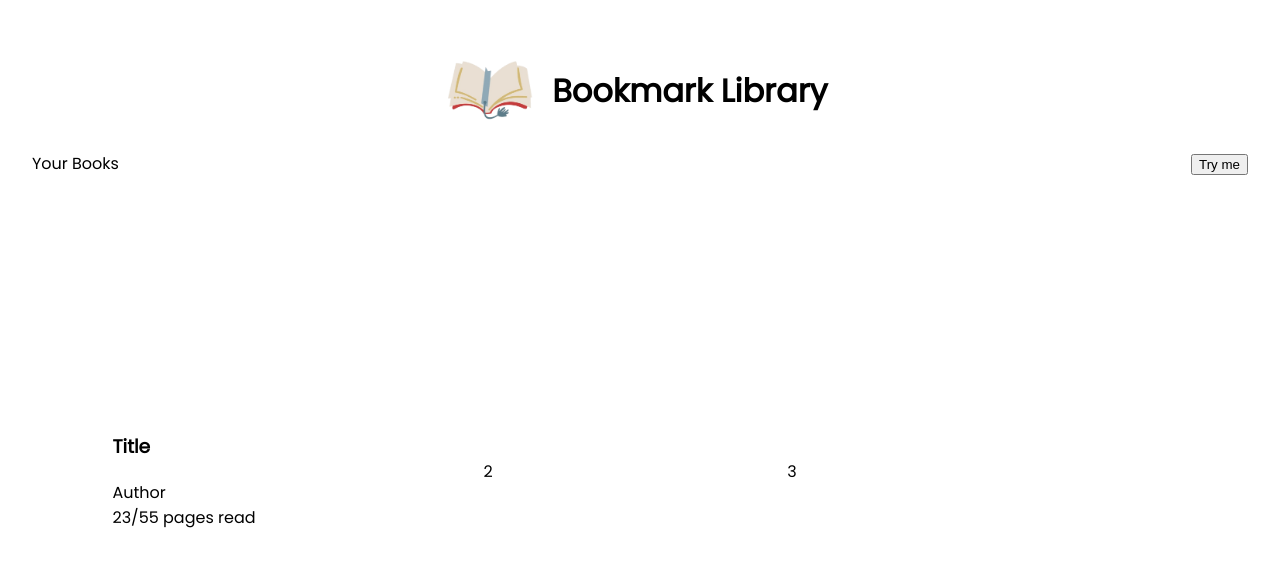
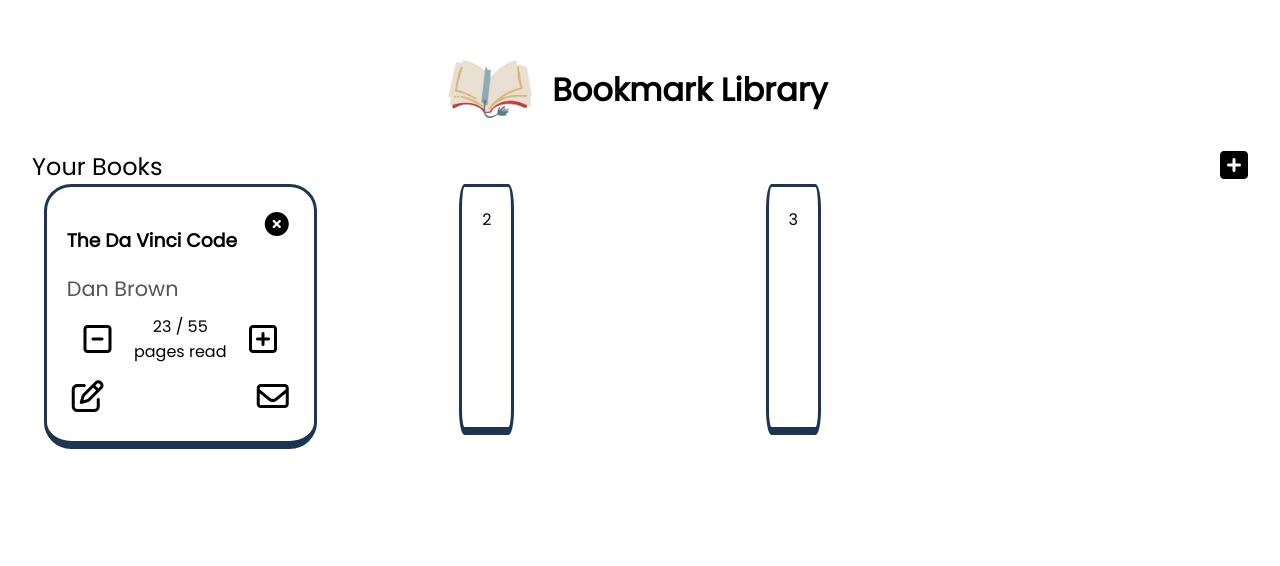
Before and after one commit to SushiBanana/Book-Library, a plain HTML site: page index.html in a window 1280 px wide. Drawn offline with Linux system fonts and the light colour scheme.

Commit message:
Update layout and structure

```diff
--- a/index.html
+++ b/index.html
@@ -19,14 +19,35 @@
         </header>
         <div class="title">Your Books</div>
         <div class="button">
-            <button id="addBookButton">Try me</button>
+            <button id="addBookButton"><i class="fa-solid fa-square-plus"></i></button>
         </div>
         <main id="books">
             <div class="book">
-                <h3>Title</h3>
-                <div>Author</div>
-                <div>23/55 pages read</div>
+                <div class="header">
+                    <h3>The Da Vinci Code</h3>
+                    <button><i class="fa-solid fa-circle-xmark"></i></button>
+
+                </div>
+
+                <div class="author">Dan Brown</div>
+                <div class="pages">
+                    <i class="fa-regular fa-square-minus"></i>
+                    <div>
+                        <span class="page-start">23</span>
+                        <span>/</span>
+                        <span class="page-end">55</span>
+                    </div>
+                    <i class="fa-regular fa-square-plus"></i>
+                    <div class="read">pages read</div>
+                </div>
+
+                <div class="button-container">
+                    <button class="edit"><i class="fa-regular fa-pen-to-square"></i></i></button>
+                    <button class="mark"><i class="fa-regular fa-envelope"></i></button>
+                </div>
+
             </div>
+
             <div class="book">2</div>
             <div class="book">3</div>
 
--- a/stylesheet.css
+++ b/stylesheet.css
@@ -27,6 +27,10 @@ header {
     grid-template-columns: 1fr 3fr;
 }
 
+.title {
+    font-size: 1.5rem;
+}
+
 .book-image {
     height: 6rem;
 }
@@ -50,5 +54,100 @@ main {
     width: 100%;
     grid-template-columns: repeat(auto-fill, minmax(250px, 1fr));
     justify-items: center;
+    align-items: start;
+    gap: 10px;
+
+}
+
+#books .book {
+    display: grid;
+    grid-template-rows: repeat(3, min-content) 1fr;
+    min-height: 200px;
+    border: 3px solid #1d3553;
+    border-bottom: 8px solid #1d3553;
+    padding: 20px;
+    border-radius: 10%;
+}
+
+.button-container {
+    align-self: end;
+    display: grid;
+    grid-template-columns: 1fr 1fr;
+}
+
+.edit {
+    justify-self: start;
+    font-size: 2rem;
+    margin: 5px;
+
+}
+
+.mark {
+    justify-self: end;
+    font-size: 2rem;
+    margin: 5px;
+
+}
+
+.header button {
+    padding: 0;
+    border-radius: 20%;
+    border: none;
+    background-color: white;
+    cursor: pointer;
+    margin: 0;
+    justify-self: end;
+    align-self: start;
+    padding-right: 5px;
+    padding-top: 5px;
+}
+
+button {
+    padding: 0;
+    background-color: white;
+    border: none;
+}
+
+.fa-circle-xmark {
+    font-size: 1.5rem;
+}
+
+.fa-square-plus {
+    font-size: 2rem;
+}
+
+.book .header {
+    display: grid;
+    grid-template-columns: 3fr 1fr;
+}
+
+.author {
+    font-size: 1.3rem;
+    color: rgb(87, 86, 86);
+}
+
+.pages {
+    margin: 10px;
+    display: grid;
+    grid-template-columns: 1fr 3fr 1fr;
+    justify-items: center;
     align-items: center;
+
 }
+
+.fa-square-minus {
+    grid-area: 1 / 1 / 3 / 2;
+    font-size: 2rem;
+
+}
+
+.fa-square-plus {
+    grid-area: 1 / 3 / 3 / 4;
+    font-size: 2rem;
+
+}
+
+
+.read {
+    grid-area: 2 / 2 / 3 / 3;
+}
```
